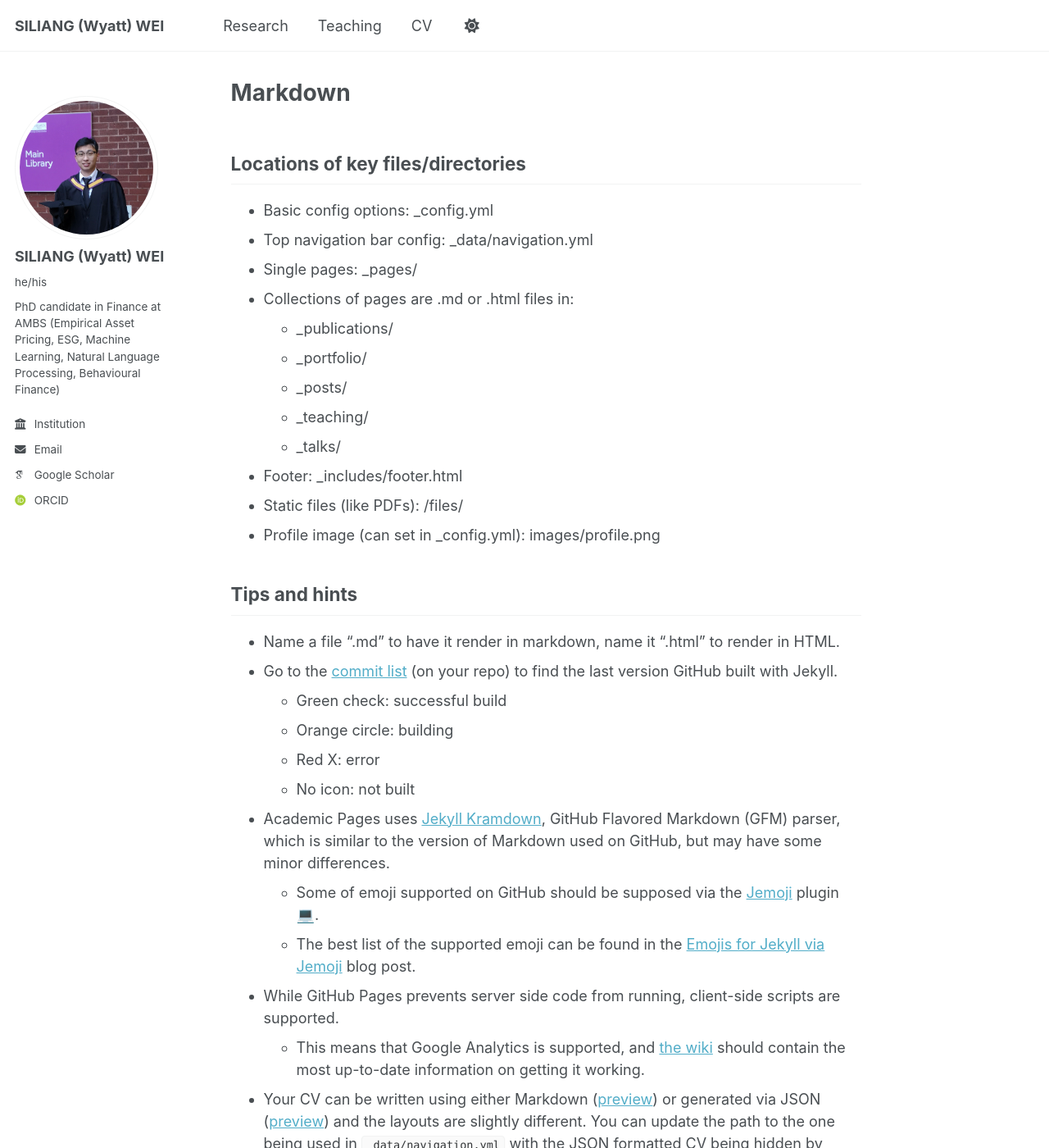
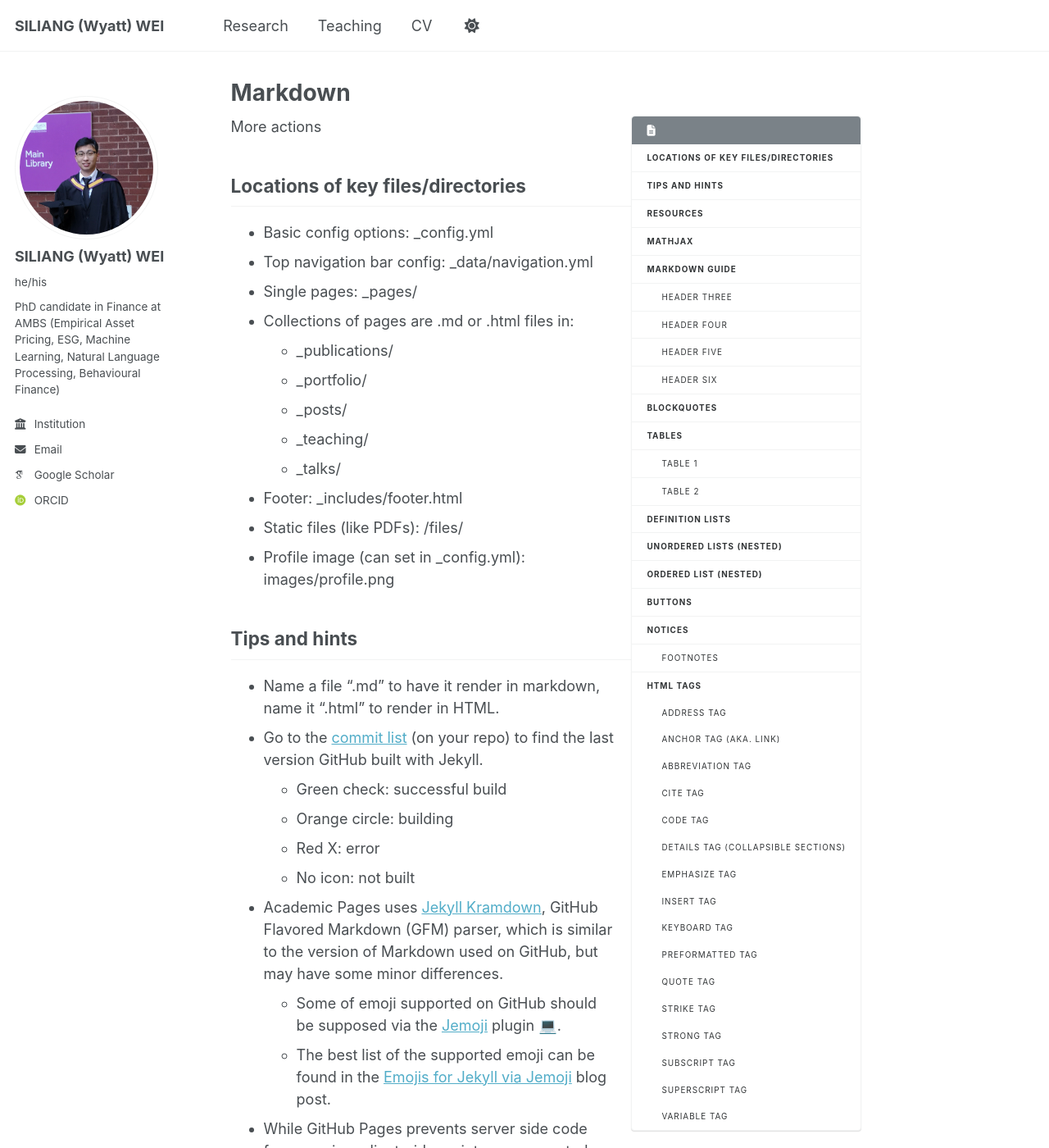
Before and after one commit to wyattswei/wyattswei.github.io, a Jekyll site: the page built from _pages/markdown.md, in a window 1280 px wide and 1400 px high. Shown: the whole window at 82% size. Built offline with Jekyll 4.4.1, drawn with Linux system fonts in a browser that asks for light colours; emoji names are drawn with the system emoji font; some web fonts are replaced; part of the change alters nothing that is shown; some of the changed text lies outside the part shown.

Commit message:
Update to 20250608 version

```diff
--- a/_config.yml
+++ b/_config.yml
@@ -141,7 +141,8 @@ facebook:
   username               :
   app_id                 :
   publisher              :
-og_image                 :  # Open Graph/Twitter default site image
+og_image                 :  # Social media default site imageMore actions
+og_description           :  # Social media default site image description
 # For specifying social profiles
 # - https://developers.google.com/structured-data/customize/social-profiles
 social:
--- a/_includes/seo.html
+++ b/_includes/seo.html
@@ -39,17 +39,12 @@
   {% assign seo_author_twitter = seo_author_twitter | replace: "@", "" %}
 {% endif %}
 
-<meta property="og:locale" content="{{ site.locale | default: "en" }}">
-<meta property="og:site_name" content="{{ site.title }}">
-<meta property="og:title" content="{{ page.title | default: site.title | markdownify | strip_html | strip_newlines | escape_once }}">
+{% if page.date %}
+  <meta property="article:published_time" content="{{ page.date | date_to_xmlschema }}">
+{% endif %}
 
 {% if seo_url %}
   <link rel="canonical" href="{{ page.url | prepend: seo_url | replace: "/index.html", "/" }}">
-  <meta property="og:url" content="{{ page.url | prepend: seo_url | replace: "/index.html", "/" }}">
-{% endif %}
-
-{% if page.excerpt %}
-  <meta property="og:description" name="description" content="{{ seo_description }}">
 {% endif %}
 
 {% if site.twitter.username %}
@@ -83,33 +78,11 @@
   {% endif %}
 {% endif %}
 
-{% if page.header.image %}
-  <meta property="og:image" content="{% if page.header.image contains "://" %}{{ page.header.image }}{% else %}{{ page.header.image | prepend: "/images/" | prepend: base_path }}{% endif %}">
-{% elsif page.header.overlay_image %}
-  <meta property="og:image" content="{% if page.header.overlay_image contains "://" %}{{ page.header.overlay_image }}{% else %}{{ page.header.overlay_image | prepend: "/images/" | prepend: base_path }}{% endif %}">
-{% endif %}
-
-{% if page.date %}
-  <meta property="og:type" content="article">
-  <meta property="article:published_time" content="{{ page.date | date_to_xmlschema }}">
-{% endif %}
-
 {% if paginator.previous_page %}
   <link rel="prev" href="{{ paginator.previous_page_path | prepend: seo_url }}">
 {% endif %}
 {% if paginator.next_page %}
   <link rel="next" href="{{ paginator.next_page_path | prepend: seo_url }}">
-{% endif %}
-
-{% if site.og_image %}
-  <script type="application/ld+json">
-    {
-      "@context": "http://schema.org",
-      "@type": "Organization",
-      "url": {{ seo_url | jsonify }},
-      "logo": {{ site.og_image | prepend: "/images/" | prepend: base_path | jsonify }}
-    }
-  </script>
 {% endif %}
 
 {% if site.social %}
@@ -137,3 +110,37 @@
   <meta name="yandex-verification" content="{{ site.yandex_site_verification }}">
 {% endif %}
 <!-- end SEO -->
+
+<!-- Open Graph protocol data (https://ogp.me/), used by social media -->
+<meta property="og:locale" content="{{ site.locale | default: "en" }}">
+<meta property="og:site_name" content="{{ site.title }}">
+<meta property="og:title" content="{{ page.title | default: site.title | markdownify | strip_html | strip_newlines | escape_once }}">
+{% if page.date %}
+  <meta property="og:type" content="article">
+{% endif %}
+{% if page.excerpt %}
+  <meta property="og:description" name="description" content="{{ seo_description }}">
+{% elsif site.og_description %}
+  <meta property="og:description" name="description" content="{{ site.og_description }}">
+{% endif %}
+{% if seo_url %}
+  <meta property="og:url" content="{{ page.url | prepend: seo_url | replace: "/index.html", "/" }}">
+{% endif %}
+
+{% if site.og_image %}
+  <script type="application/ld+json">
+    {
+      "@context": "http://schema.org",
+      "@type": "Organization",
+      "url": {{ seo_url | jsonify }},
+      "logo": {{ site.og_image | prepend: "/images/" | prepend: base_path | jsonify }}
+    }
+  </script>
+{% endif %}
+
+{% if page.header.image %}
+  <meta property="og:image" content="{% if page.header.image contains "://" %}{{ page.header.image }}{% else %}{{ page.header.image | prepend: "/images/" | prepend: base_path }}{% endif %}">
+{% elsif page.header.overlay_image %}
+  <meta property="og:image" content="{% if page.header.overlay_image contains "://" %}{{ page.header.overlay_image }}{% else %}{{ page.header.overlay_image | prepend: "/images/" | prepend: base_path }}{% endif %}">
+{% endif %}
+<!-- end Open Graph protocol -->
--- a/_pages/markdown.md
+++ b/_pages/markdown.md
@@ -6,6 +6,8 @@ redirect_from:
   - /md/
   - /markdown.html
 ---
+
+{% include toc %}More actions
 
 ## Locations of key files/directories
 
@@ -59,7 +61,7 @@ $$
 
 The default delimiters of `$$...$$` and `\\[...\\]` are supported for displayed mathematics, while `\\(...\\)` should be used for in-line mathematics (ex., \\(a^2 + b^2 = c^2\\))
 
-**Note** that since Academic Pages uses Markdown which cases some interference with MathJax and LaTeX for escaping characters and new lines, although [some workarounds exist](https://math.codidact.com/posts/278763/278772#answer-278772).
+**Note** that since Academic Pages uses Markdown which cases some interference with MathJax and LaTeX for escaping characters and new lines, although [some workarounds exist](https://math.codidact.com/posts/278763/278772#answer-278772). In some cases, such as when you are including MathJax in a `citation` field for publications, it may be necessary to use `\(...\)` for inline delineation.
 
 ## Markdown guide
 
```
